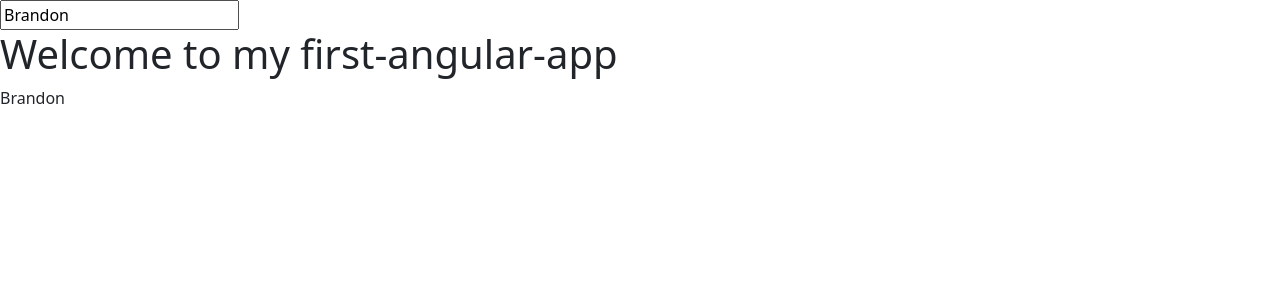
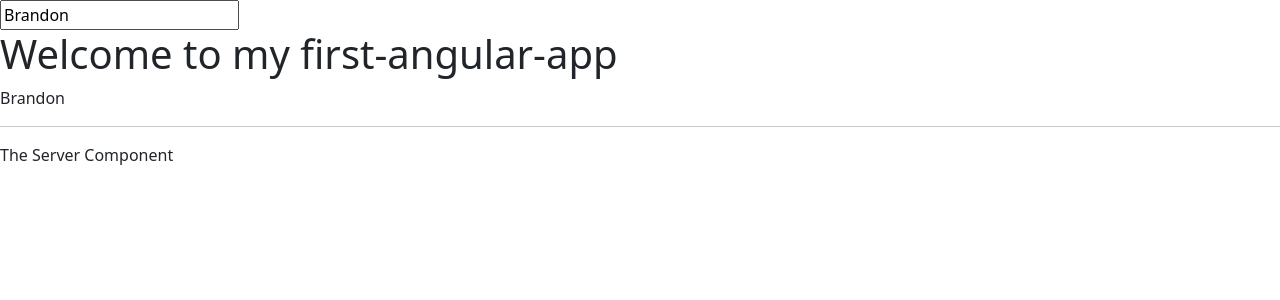
Before and after one commit to BrandonGrayson/First-Angular-App, an Angular app: page / in a window 1280 px wide. Shown: the top 300 px of the page. Built offline with nearby package versions, Linux system fonts and the light colour scheme.

Commit message:
added a component called server

```diff
--- a/src/app/app.component.html
+++ b/src/app/app.component.html
@@ -13,6 +13,10 @@
 
 <p>{{ name }}</p>
 
+<hr>
+
+<app-server></app-server>
+
 
 
 <!-- * * * * * * * * * * * * * * * * * * * * * * * * * * * * * * * -->
--- a/src/app/app.module.ts
+++ b/src/app/app.module.ts
@@ -3,10 +3,12 @@
 import { FormsModule } from "@angular/forms"
 
 import { AppComponent } from './app.component';
+import { ServerComponent } from './server/server.component';
 
 @NgModule({
   declarations: [
-    AppComponent
+    AppComponent,
+    ServerComponent
   ],
   imports: [
     BrowserModule,
--- /dev/null
+++ b/src/app/server/server.component.html
@@ -0,0 +1 @@
+<p>The Server Component</p>
```
Also changed, not shown: src/app/server/server.component.ts (added, +9 -0 lines).
